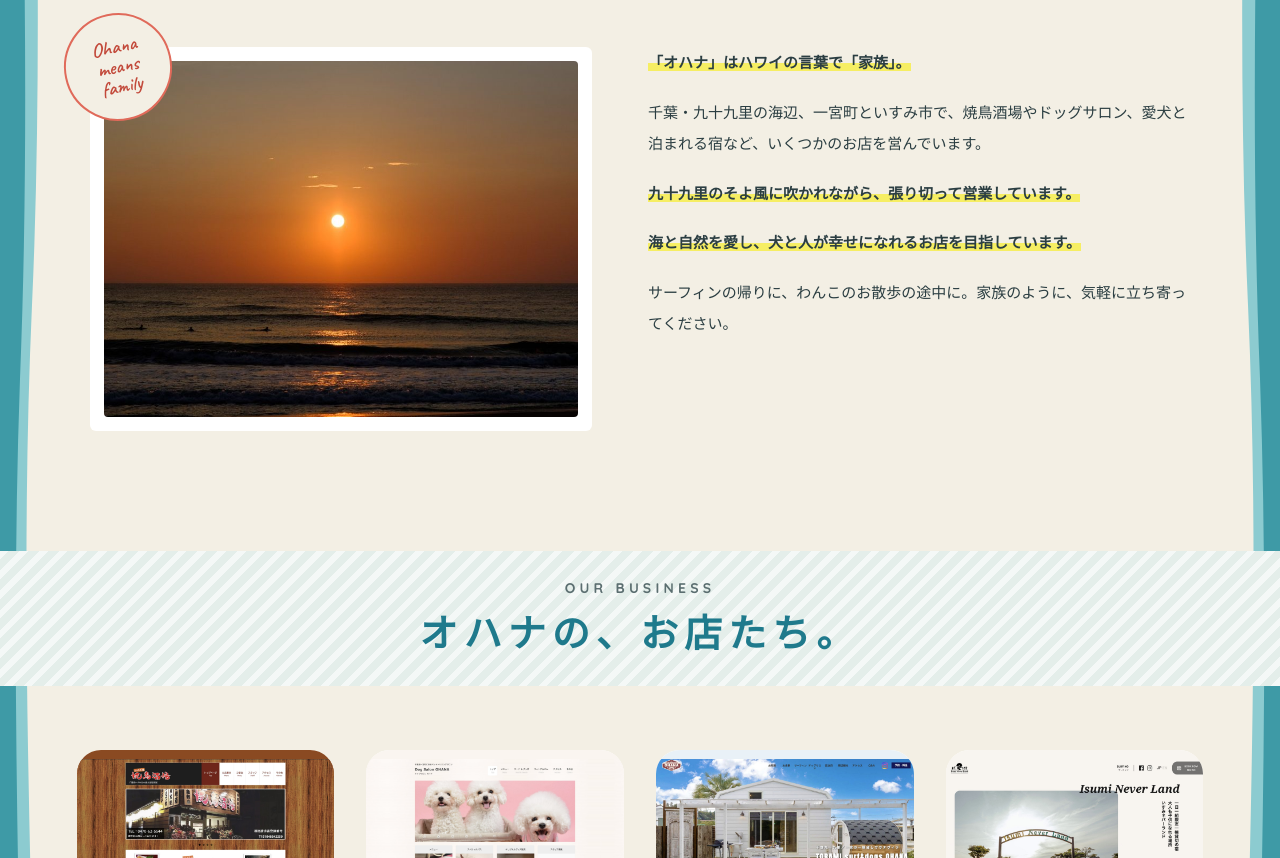
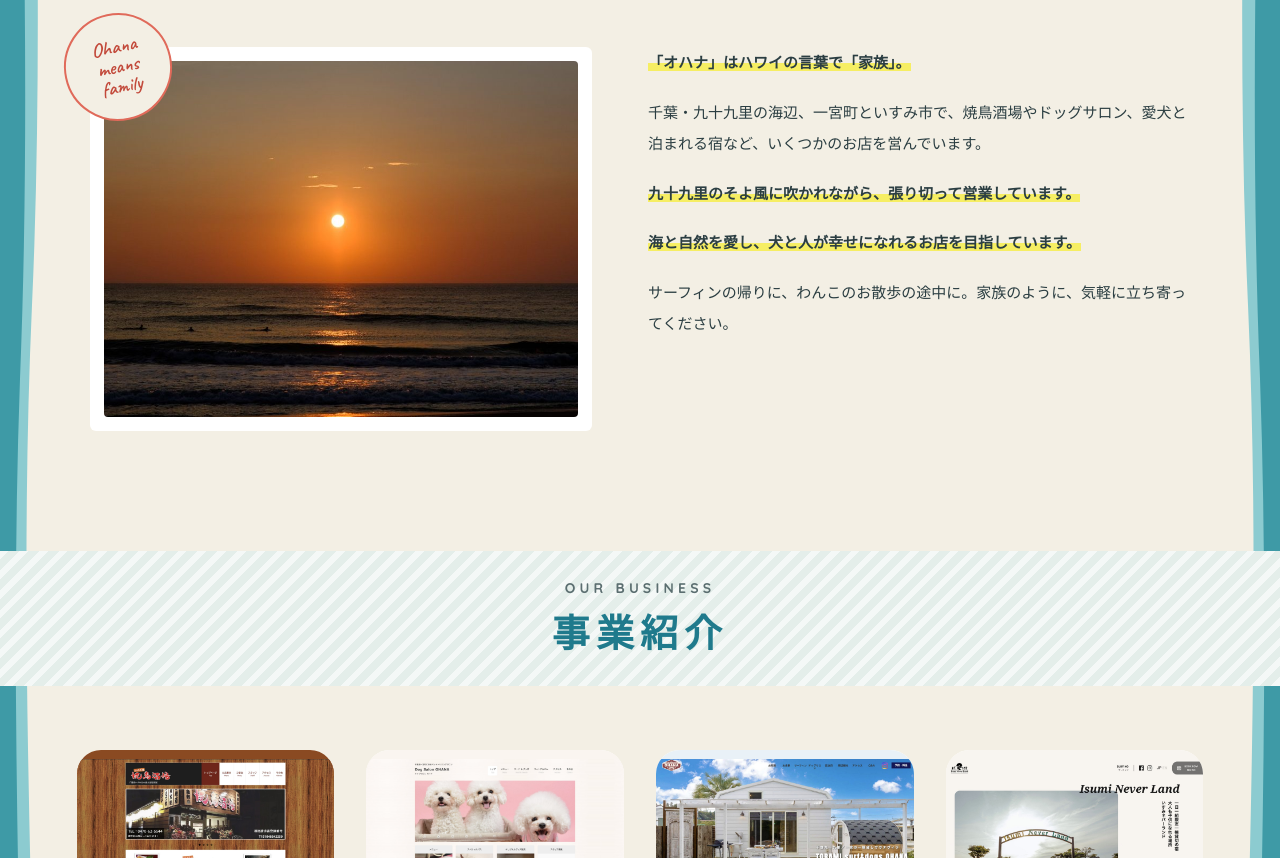
Before and after one commit to yojiro4645/proposal, a plain HTML site: page ohana-group/pattern-c/index.html in a window 1280 px wide. Shown: the part 1025-1883 px from the top of the page. Drawn offline with Linux system fonts and the light colour scheme; a web font is replaced by a local one.

Commit message:
Rename business section heading in Ohana Group pattern C
Co-Authored-By: Claude Opus 5.5 <noreply@anthropic.com>
Claude-Session: https://claude.ai/code/session_016iHgwTdX4CCvgufZwzch7a

```diff
--- a/ohana-group/pattern-c/index.html
+++ b/ohana-group/pattern-c/index.html
@@ -75,7 +75,7 @@ a:hover{color:#155A68}
 <section id="business" style="position: relative; padding: 0 0 120px; box-sizing: border-box">
 <div style="padding: 28px clamp(24px, 6vw, 96px); background-color: #E4EEEA; background-image: repeating-linear-gradient(135deg, rgba(255,255,255,0.6) 0px, rgba(255,255,255,0.6) 6px, transparent 6px, transparent 14px); text-align: center">
 <p style="margin: 0 0 6px; font-family: 'Quicksand', sans-serif; font-weight: 700; font-size: 14px; letter-spacing: 0.3em; color: #5B6E70">OUR BUSINESS</p>
-<h2 style="margin: 0; font-weight: 900; font-size: clamp(24px, 3vw, 38px); letter-spacing: 0.16em; color: #1F7A8C">オハナの、お店たち。</h2>
+<h2 style="margin: 0; font-weight: 900; font-size: clamp(24px, 3vw, 38px); letter-spacing: 0.16em; color: #1F7A8C">事業紹介</h2>
 </div>
 <div style="max-width: 1240px; margin: 64px auto 0; padding: 0 clamp(24px, 6vw, 96px); display: grid; grid-template-columns: repeat(auto-fill, minmax(250px, 1fr)); gap: 32px">
 
```
